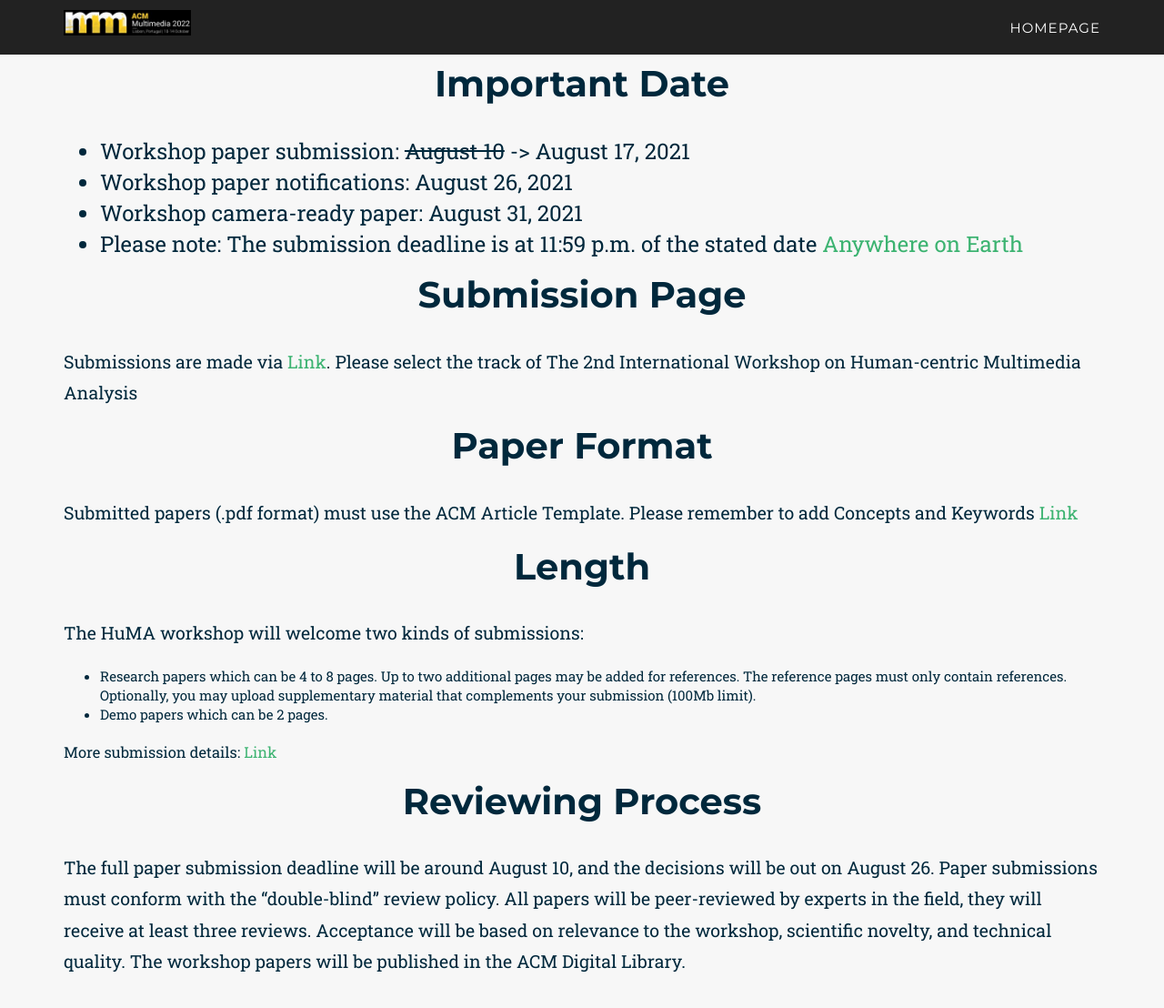
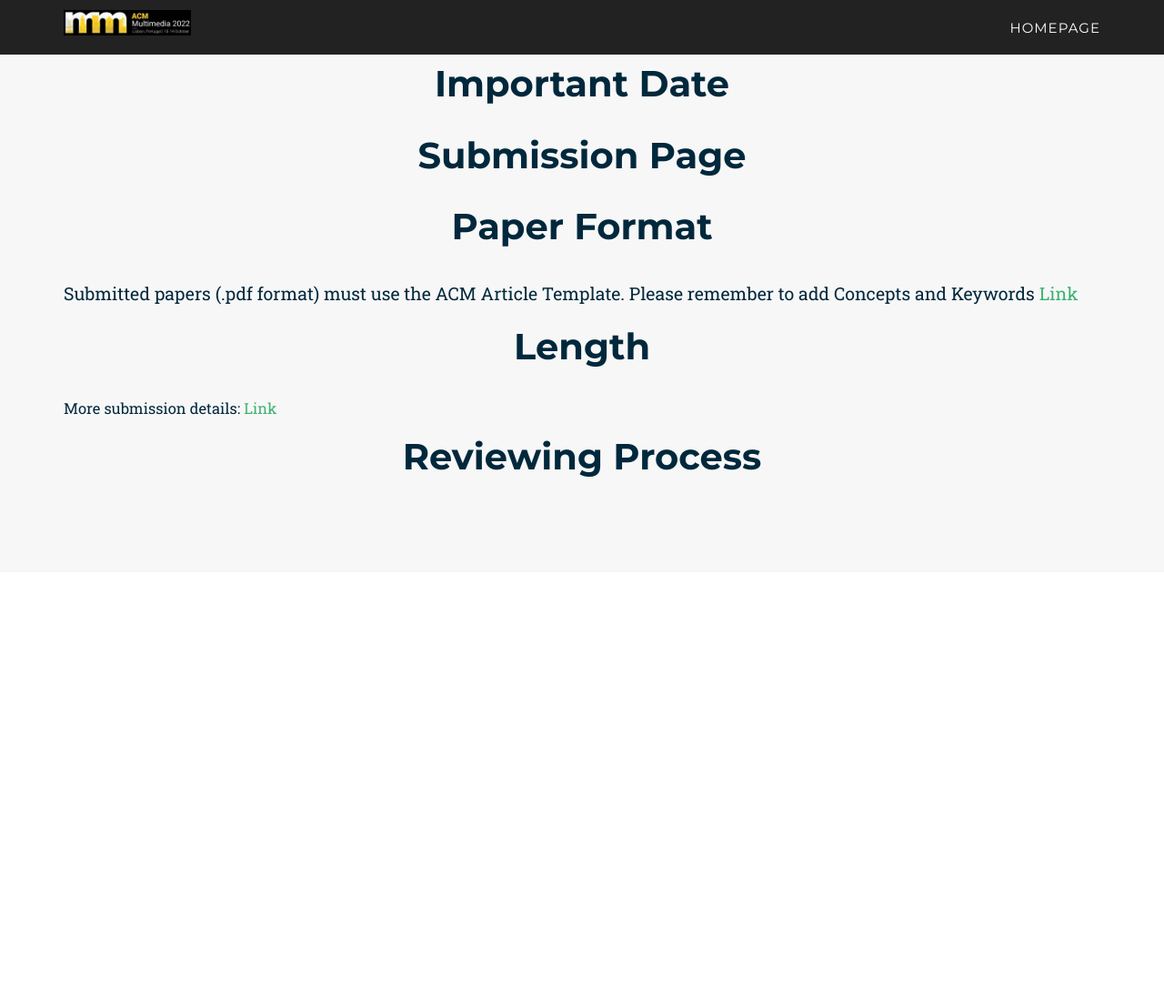
Before and after one commit to MCFR-MM22/MCFR-MM22.github.io, a Jekyll site: the page built from _2021_pages/call.html, in a window 1280 px wide and 1253 px high. Shown: the top 1108 px of the window at 91% size. Built offline with Jekyll 4.4.1, drawn with Linux system fonts in a browser that asks for light colours; some web fonts are replaced.

Commit message:
Update call.html

```diff
--- a/_includes/2021_data/call.html
+++ b/_includes/2021_data/call.html
@@ -11,10 +11,10 @@
             <p class="large">
                 <font size='5'>
                     <ul>
-                        <li>Workshop paper submission: <span style="text-decoration:line-through;">August 10</span> -> August 17, 2021</li>
+                        <!-- <li>Workshop paper submission: <span style="text-decoration:line-through;">August 10</span> -> August 17, 2021</li>
                         <li>Workshop paper notifications: August 26, 2021</li>
                         <li>Workshop camera-ready paper: August 31, 2021</li>
-                        <li>Please note: The submission deadline is at 11:59 p.m. of the stated date <a href="https://www.timeanddate.com/time/zones/aoe">Anywhere on Earth</a></li>
+                        <li>Please note: The submission deadline is at 11:59 p.m. of the stated date <a href="https://www.timeanddate.com/time/zones/aoe">Anywhere on Earth</a></li> -->
                     </ul>
                 </font>
             </p>
@@ -26,7 +26,7 @@
         </div>
         <div class="row container">
             <p class="large">
-                Submissions are made via <a href="https://cmt3.research.microsoft.com/ACMMM2021/Track/18/Submission/Create">Link</a>. Please select the track of The 2nd International Workshop on Human-centric Multimedia Analysis
+               <!-- Submissions are made via <a href="https://cmt3.research.microsoft.com/ACMMM2021/Track/18/Submission/Create">Link</a>. Please select the track of The 2nd International Workshop on Human-centric Multimedia Analysis -->
             </p>
         </div>
         <div class="row">
@@ -45,13 +45,13 @@
             </div>
         </div>
         <div class="row container">
-            <p class="large">
+            <!-- <p class="large">
                 The HuMA workshop will welcome two kinds of submissions:<br/>
                 <ul>
                     <li>Research papers which can be 4 to 8 pages. Up to two additional pages may be added for references. The reference pages must only contain references. Optionally, you may upload supplementary material that complements your submission (100Mb limit).</li>
                     <li>Demo papers which can be 2 pages.</li>
                 </ul>
-            </p>
+            </p> -->
             <p>More submission details: <a href="/submission">Link</a></p>
         </div>
     </div>
@@ -63,9 +63,9 @@
         </div>
         <div class="row container">
             <p class="large">
-                The full paper submission deadline will be around August 10, and the decisions will be out on August 26. Paper submissions must conform with the “double-blind” review
+                <!-- The full paper submission deadline will be around August 10, and the decisions will be out on August 26. Paper submissions must conform with the “double-blind” review
                 policy. All papers will be peer-reviewed by experts in the field, they will receive at least three reviews. Acceptance will be based on relevance to the workshop,
-                scientific novelty, and technical quality. The workshop papers will be published in the ACM Digital Library.
+                scientific novelty, and technical quality. The workshop papers will be published in the ACM Digital Library. -->
             </p>
         </div>
     </div>
```
